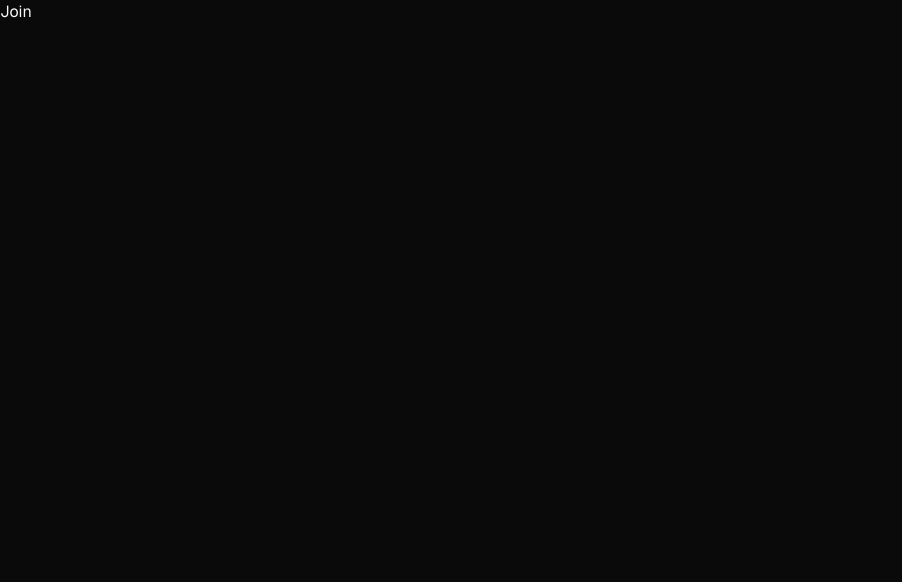
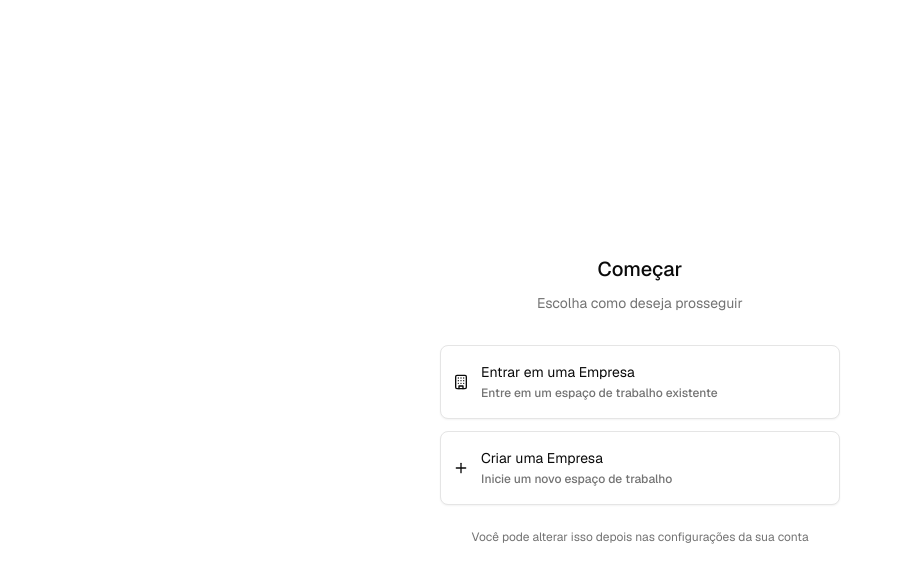
Before and after one commit to carloshenryck/StockUp, a Next.js app in the folder front-end/: page /join-company in a window 1280 px wide. Shown: the top 582 px of the page, without its empty margins (0-902 px from the left). Built offline with nearby package versions, Linux system fonts and the light colour scheme.

Commit message:
feat: add join company page

```diff
--- a/front-end/src/app/(private)/join-company/page.tsx
+++ b/front-end/src/app/(private)/join-company/page.tsx
@@ -1,3 +1,58 @@
+import { Button } from "@/components/ui/button";
+import {
+  Card,
+  CardHeader,
+  CardTitle,
+  CardDescription,
+  CardContent,
+} from "@/components/ui/card";
+import { Building, Plus } from "lucide-react";
+
 export default function JoinCompany() {
-  return <div>Join</div>;
+  return (
+    <div className="flex min-h-screen items-center justify-center p-4">
+      <Card className="w-full max-w-md mx-auto border-0 shadow-none bg-background">
+        <CardHeader className="text-center space-y-1">
+          <CardTitle className="text-xl font-medium">Começar</CardTitle>
+          <CardDescription className="text-sm">
+            Escolha como deseja prosseguir
+          </CardDescription>
+        </CardHeader>
+
+        <CardContent className="grid gap-6 pt-2">
+          <div className="grid gap-3">
+            <Button
+              variant="outline"
+              className="w-full h-auto flex items-center gap-3 p-4 justify-start hover:bg-muted"
+            >
+              <Building className="h-5 w-5" />
+              <div className="text-left">
+                <div className="font-normal">Entrar em uma Empresa</div>
+                <span className="text-xs text-muted-foreground">
+                  Entre em um espaço de trabalho existente
+                </span>
+              </div>
+            </Button>
+
+            <Button
+              variant="outline"
+              className="w-full h-auto flex items-center gap-3 p-4 justify-start hover:bg-muted"
+            >
+              <Plus className="h-5 w-5" />
+              <div className="text-left">
+                <div className="font-normal">Criar uma Empresa</div>
+                <span className="text-xs text-muted-foreground">
+                  Inicie um novo espaço de trabalho
+                </span>
+              </div>
+            </Button>
+          </div>
+
+          <div className="text-xs text-center text-muted-foreground">
+            Você pode alterar isso depois nas configurações da sua conta
+          </div>
+        </CardContent>
+      </Card>
+    </div>
+  );
 }
--- a/front-end/src/app/(public)/login/page.tsx
+++ b/front-end/src/app/(public)/login/page.tsx
@@ -17,7 +17,6 @@ import { Boxes } from "lucide-react";
 import { redirect } from "next/navigation";
 import { useState } from "react";
 import { useForm } from "react-hook-form";
-import { toast } from "sonner";
 import { z } from "zod";
 
 const formSchema = z.object({
@@ -43,9 +42,9 @@ export default function LoginPage() {
     const response = await fetchLocal("/auth/login", "POST", values);
 
     if (response) {
-      toast.success("Login com sucesso");
       redirect("/");
     }
+
     setIsLoading(false);
   };
 
--- a/front-end/src/app/layout.tsx
+++ b/front-end/src/app/layout.tsx
@@ -26,7 +26,7 @@ export default function RootLayout({
   return (
     <html lang="pt-BR">
       <body
-        className={`${geistSans.variable} ${geistMono.variable} font-sans antialiased dark`}
+        className={`${geistSans.variable} ${geistMono.variable} font-sans antialiased`}
       >
         {children}
         <Toaster richColors closeButton />
```
Also changed, not shown: front-end/src/app/(private)/(dashboard)/layout.tsx (renamed from front-end/src/app/(private)/(home)/layout.tsx), front-end/src/app/(private)/(dashboard)/page.tsx (renamed from front-end/src/app/(private)/(home)/page.tsx).
